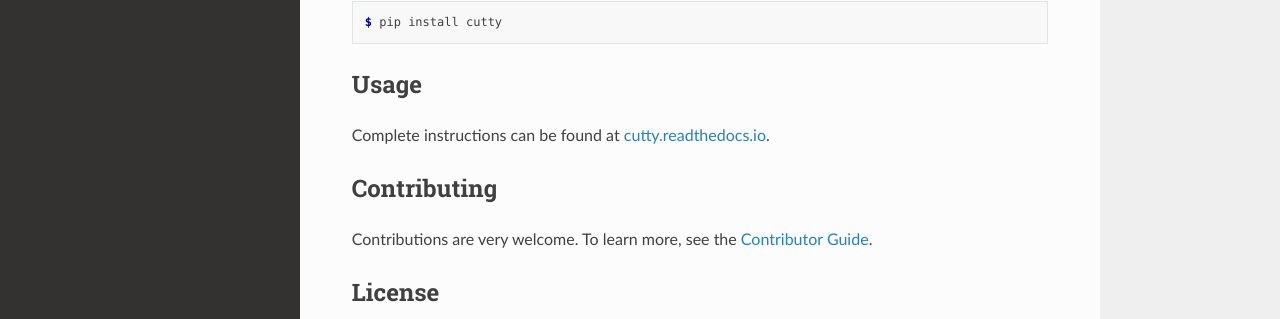
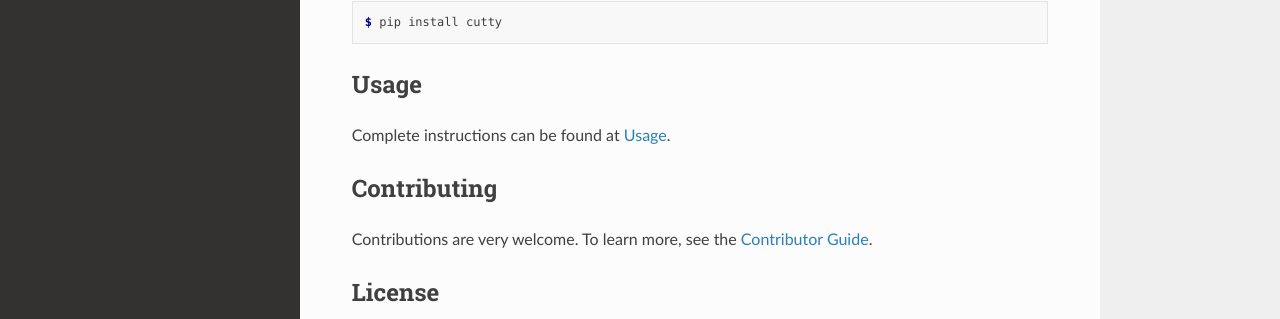
Before and after one commit to cjolowicz/cutty, a Sphinx documentation site: the page built from docs/index.rst, in a window 1280 px wide and 1368 px high. Shown: the part 615-934 px from the top of the window. Built offline with Sphinx 7.4.7 and the Read the Docs theme 2.0.0, drawn with Linux system fonts in a browser that asks for light colours.

Commit message:
Link to Usage page from README.rst

```diff
--- a/README.rst
+++ b/README.rst
@@ -58,7 +58,7 @@
 Usage
 -----
 
-Complete instructions can be found at `cutty.readthedocs.io`_.
+Complete instructions can be found at Usage_.
 
 
 Contributing
@@ -95,6 +95,6 @@
 .. _Hypermodern Python Cookiecutter: https://github.com/cjolowicz/cookiecutter-hypermodern-python
 .. _file an issue: https://github.com/cjolowicz/cutty/issues
 .. _pip: https://pip.pypa.io/
-.. _cutty.readthedocs.io: https://cutty.readthedocs.io
 .. github-only
 .. _Contributor Guide: CONTRIBUTING.rst
+.. _Usage: https://cutty.readthedocs.io/en/latest/usage.html
--- a/docs/index.rst
+++ b/docs/index.rst
@@ -2,6 +2,7 @@
    :end-before: github-only
 
 .. _Contributor Guide: contributing.html
+.. _Usage: usage.html
 
 .. toctree::
    :hidden:
```
